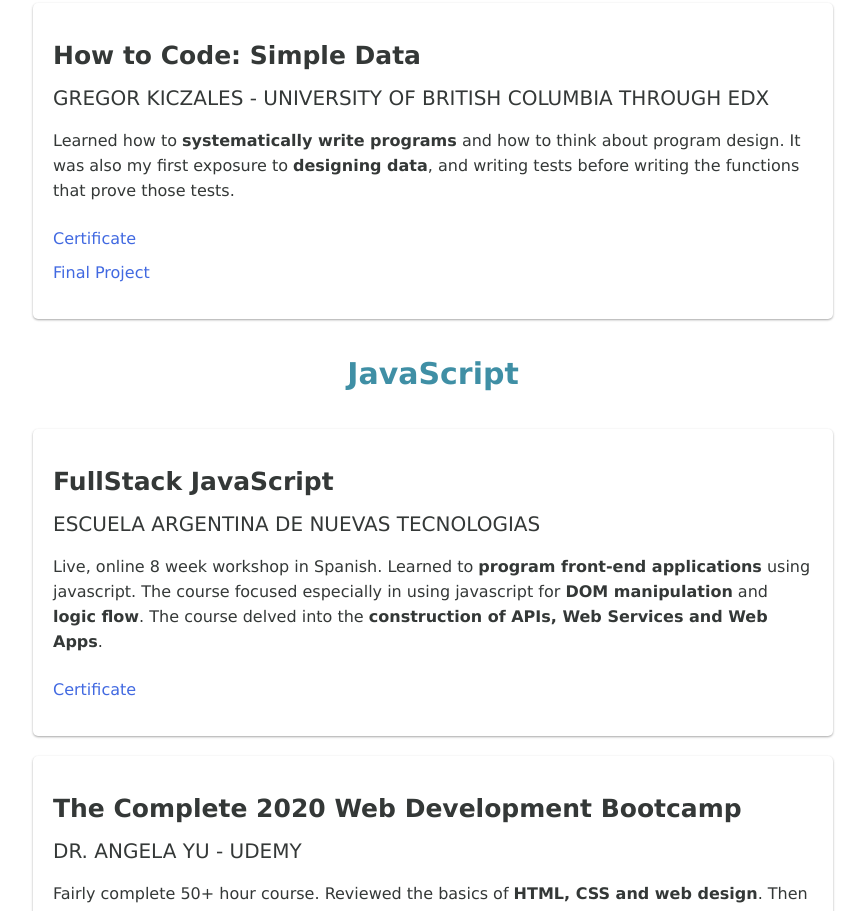
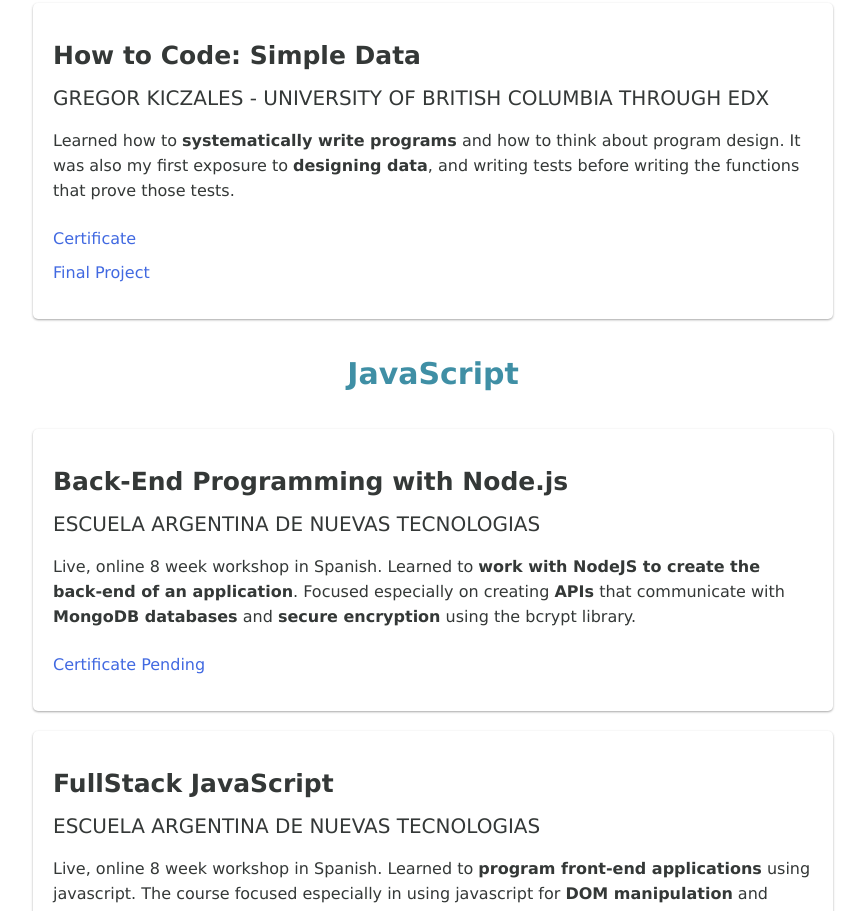
Before and after one commit to johnsciutto/personal-site, a website: page certifications.html in a window 1280 px wide. Shown: the part 404-1315 px from the top of the page, without its empty margins (207-1072 px from the left). Drawn offline with Linux system fonts and the light colour scheme.

Commit message:
Added Backend with NodeJS card to certification

```diff
--- a/certifications.html
+++ b/certifications.html
@@ -86,6 +86,19 @@
     </section>
     <section id="javascript">
       <h2 class="subtitle">JavaScript</h2>
+      <article class="course-card">
+        <h4 class="course-card__name">Back-End Programming with Node.js</h4>
+        <p class="course-card__author">Escuela Argentina de Nuevas Tecnologias</p>
+        <p class="course-card__description">Live, online 8 week workshop in
+          Spanish. Learned to <strong>work with NodeJS to create the back-end
+            of an application</strong>. Focused especially on creating
+          <strong>APIs</strong> that communicate with <strong>MongoDB
+            databases</strong> and <strong>secure encryption</strong> using the
+          bcrypt library.
+        </p>
+        <!-- TODO: Certificate Pending: Change the tag bellow (href and text) -->
+        <a href="#" target="_blank" class="course-card__certificate">Certificate Pending</a>
+      </article>
       <article class="course-card">
         <h4 class="course-card__name">FullStack JavaScript</h4>
         <p class="course-card__author">Escuela Argentina de Nuevas Tecnologias</p>
--- a/sass/components/_button.scss
+++ b/sass/components/_button.scss
@@ -204,7 +204,7 @@
 
   @include media(700px) {
     width: 30rem;
-    font-size: 2rem;
+    font-size: 1.8rem;
   }
 
   @include media(400px) {
```
Also changed, not shown: styles.css.
